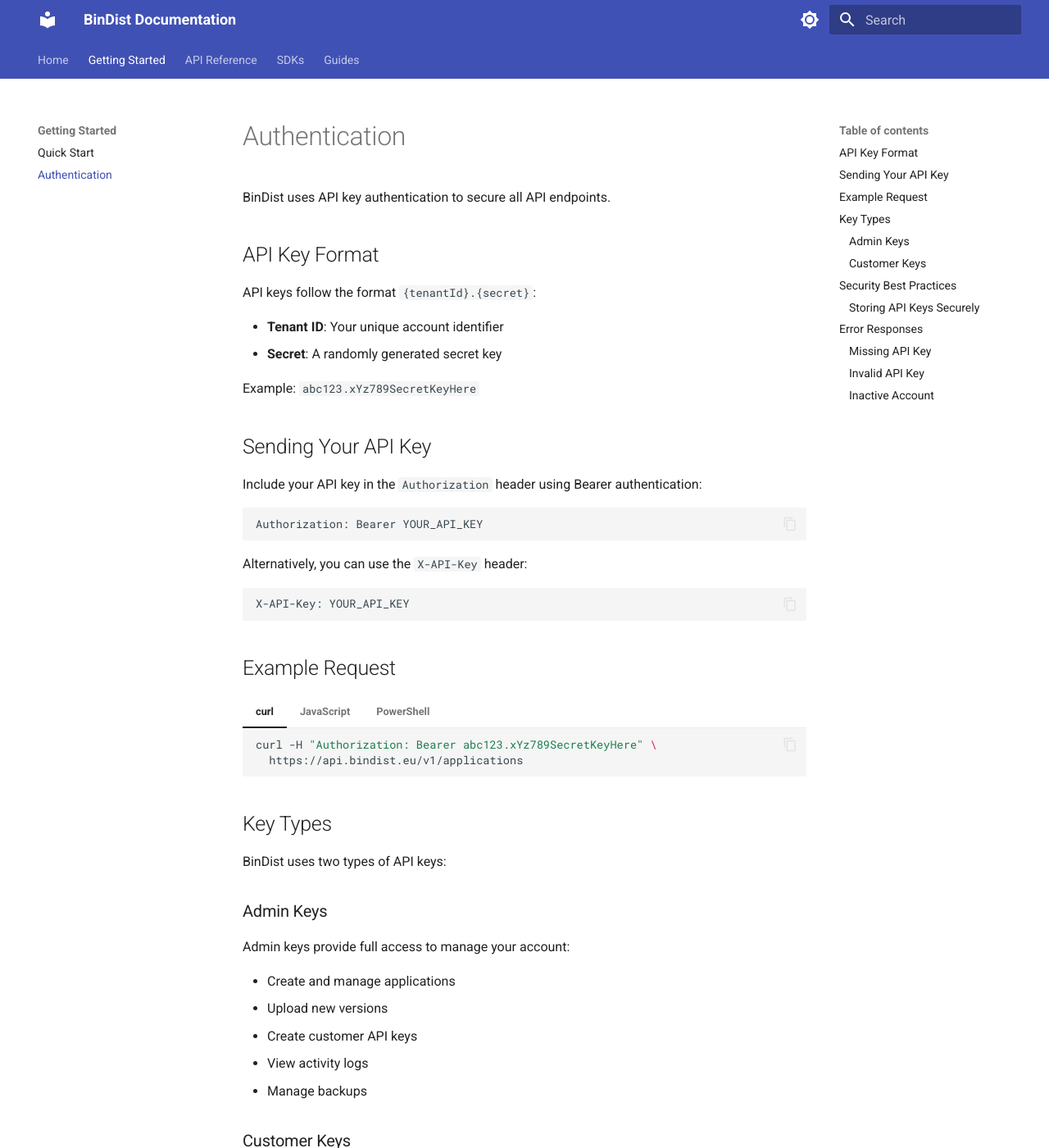
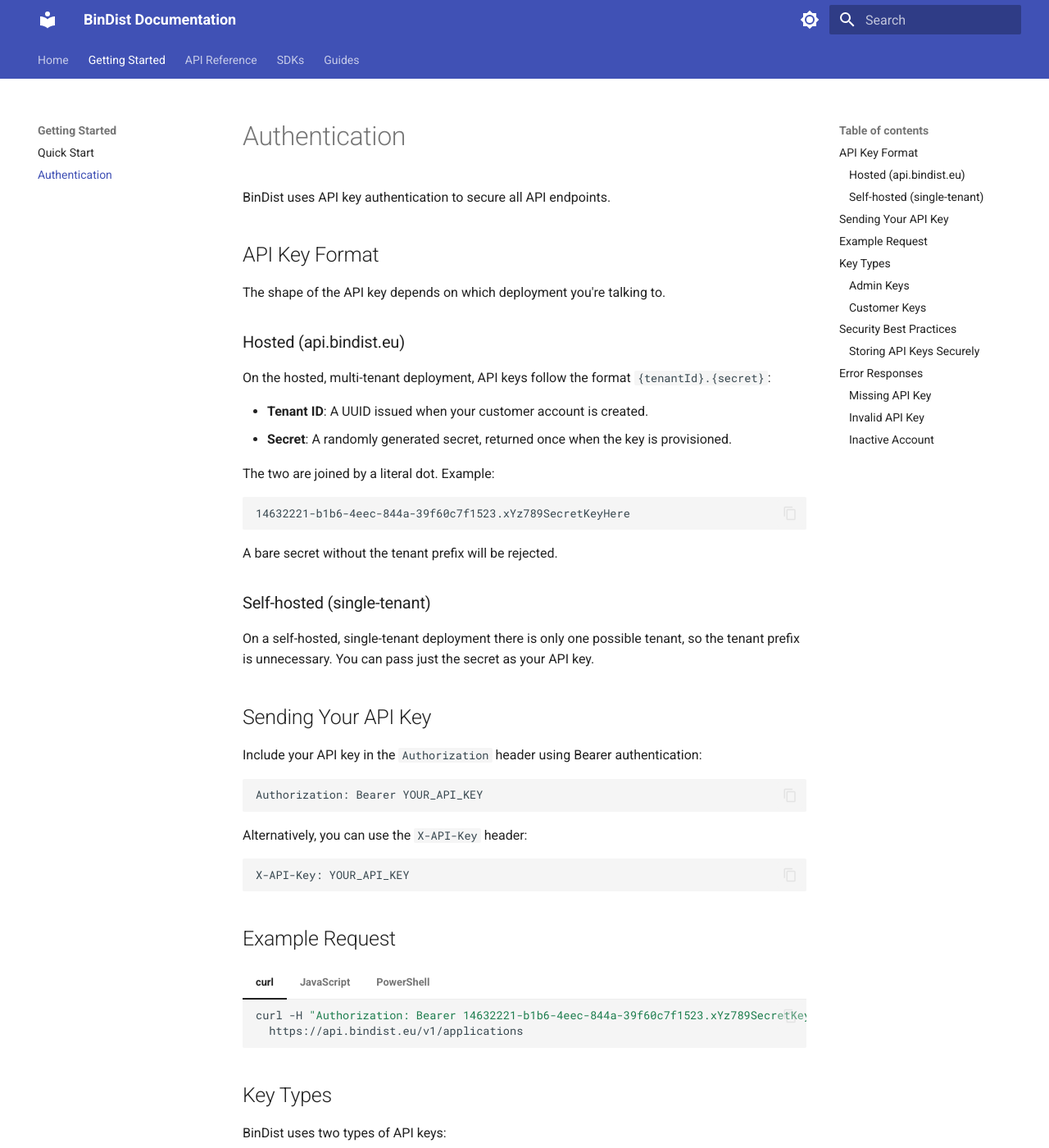
Before and after one commit to BinDist/bindist-docs, an MkDocs documentation site: the page built from docs/getting-started/authentication.md, in a window 1280 px wide and 1400 px high. Shown: the whole window at 82% size. Built offline with MkDocs 1.6.1 and Material for MkDocs 9.7.7, drawn with Linux system fonts in a browser that asks for light colours; some of the changed text lies outside the part shown.

Commit message:
Document self-hosted single-tenant API key form
The hosted multi-tenant deployment requires `{tenant_id}.{secret}`,
but a self-hosted single-tenant deployment accepts just the secret —
there's only one possible tenant, so the prefix is unnecessary. The
previous wording in authentication.md and the SDK pages overstated
the format as universally required, which would confuse self-hosted
users into thinking their (correct) bare secret was malformed.

Document both forms in authentication.md and the Go and Python SDK
pages, and update the example tenant IDs to use the realistic UUID
shape instead of the made-up `abc123` value.

Co-Authored-By: Claude Opus 4.6 (1M context) <noreply@anthropic.com>

````diff
--- a/docs/getting-started/authentication.md
+++ b/docs/getting-started/authentication.md
@@ -4,12 +4,26 @@ BinDist uses API key authentication to secure all API endpoints.
 
 ## API Key Format
 
-API keys follow the format `{tenantId}.{secret}`:
+The shape of the API key depends on which deployment you're talking to.
 
-- **Tenant ID**: Your unique account identifier
-- **Secret**: A randomly generated secret key
+### Hosted (api.bindist.eu)
 
-Example: `abc123.xYz789SecretKeyHere`
+On the hosted, multi-tenant deployment, API keys follow the format `{tenantId}.{secret}`:
+
+- **Tenant ID**: A UUID issued when your customer account is created.
+- **Secret**: A randomly generated secret, returned once when the key is provisioned.
+
+The two are joined by a literal dot. Example:
+
+```
+14632221-b1b6-4eec-844a-39f60c7f1523.xYz789SecretKeyHere
+```
+
+A bare secret without the tenant prefix will be rejected.
+
+### Self-hosted (single-tenant)
+
+On a self-hosted, single-tenant deployment there is only one possible tenant, so the tenant prefix is unnecessary. You can pass just the secret as your API key.
 
 ## Sending Your API Key
 
@@ -30,7 +44,7 @@ X-API-Key: YOUR_API_KEY
 === "curl"
 
     ```bash
-    curl -H "Authorization: Bearer abc123.xYz789SecretKeyHere" \
+    curl -H "Authorization: Bearer 14632221-b1b6-4eec-844a-39f60c7f1523.xYz789SecretKeyHere" \
       https://api.bindist.eu/v1/applications
     ```
 
@@ -39,7 +53,7 @@ X-API-Key: YOUR_API_KEY
     ```javascript
     const response = await fetch('https://api.bindist.eu/v1/applications', {
       headers: {
-        'Authorization': 'Bearer abc123.xYz789SecretKeyHere'
+        'Authorization': 'Bearer 14632221-b1b6-4eec-844a-39f60c7f1523.xYz789SecretKeyHere'
       }
     });
     ```
@@ -48,7 +62,7 @@ X-API-Key: YOUR_API_KEY
 
     ```powershell
     $headers = @{
-      "Authorization" = "Bearer abc123.xYz789SecretKeyHere"
+      "Authorization" = "Bearer 14632221-b1b6-4eec-844a-39f60c7f1523.xYz789SecretKeyHere"
     }
     Invoke-RestMethod -Uri "https://api.bindist.eu/v1/applications" -Headers $headers
     ```
@@ -90,7 +104,7 @@ Customer keys provide read-only access:
 === "Environment Variables"
 
     ```bash
-    export BINDIST_API_KEY="abc123.xYz789SecretKeyHere"
+    export BINDIST_API_KEY="14632221-b1b6-4eec-844a-39f60c7f1523.xYz789SecretKeyHere"
     ```
 
     ```javascript
@@ -100,7 +114,7 @@ Customer keys provide read-only access:
 === ".env File"
 
     ```
-    BINDIST_API_KEY=abc123.xYz789SecretKeyHere
+    BINDIST_API_KEY=14632221-b1b6-4eec-844a-39f60c7f1523.xYz789SecretKeyHere
     ```
 
     !!! warning
````
Also changed, not shown: docs/sdks/go.md (+8 -1 lines), docs/sdks/python.md (+8 -1 lines).
